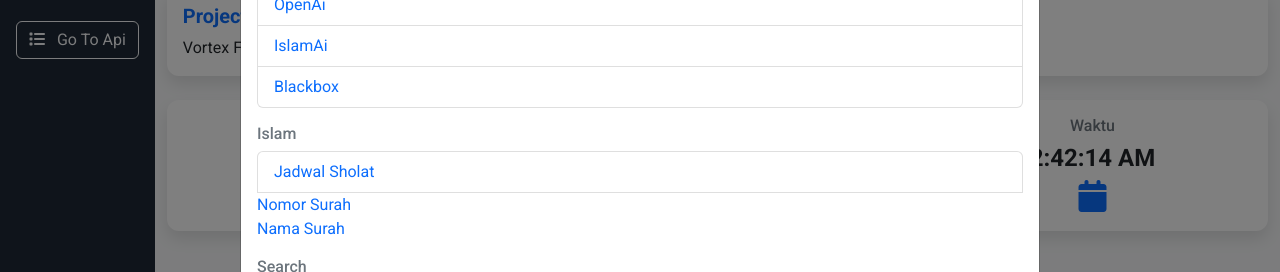
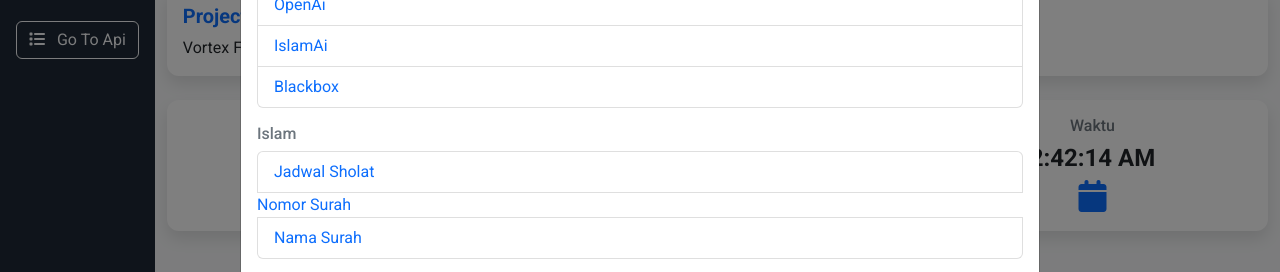
Before and after one commit to ahmadid-xyz/vortexapikey, a website: page index.html in a window 1280 px wide. Both pictures are taken after a click on the button "Go To Api". Shown: the part 192-464 px from the top of the page. Drawn offline with nearby package versions, Linux system fonts and the light colour scheme.

Commit message:
Update index.html

```diff
--- a/index.html
+++ b/index.html
@@ -266,6 +266,7 @@
  </li>
  <a href="api/islam/nosurat?q=1" target="_blank">Nomor Surah</a>
  </li>
+ <li class="list-group-item">
  <a href="api/islam/namasurat?q=" target="_blank">Nama Surah</a>
  </li>
  </ul>
```
